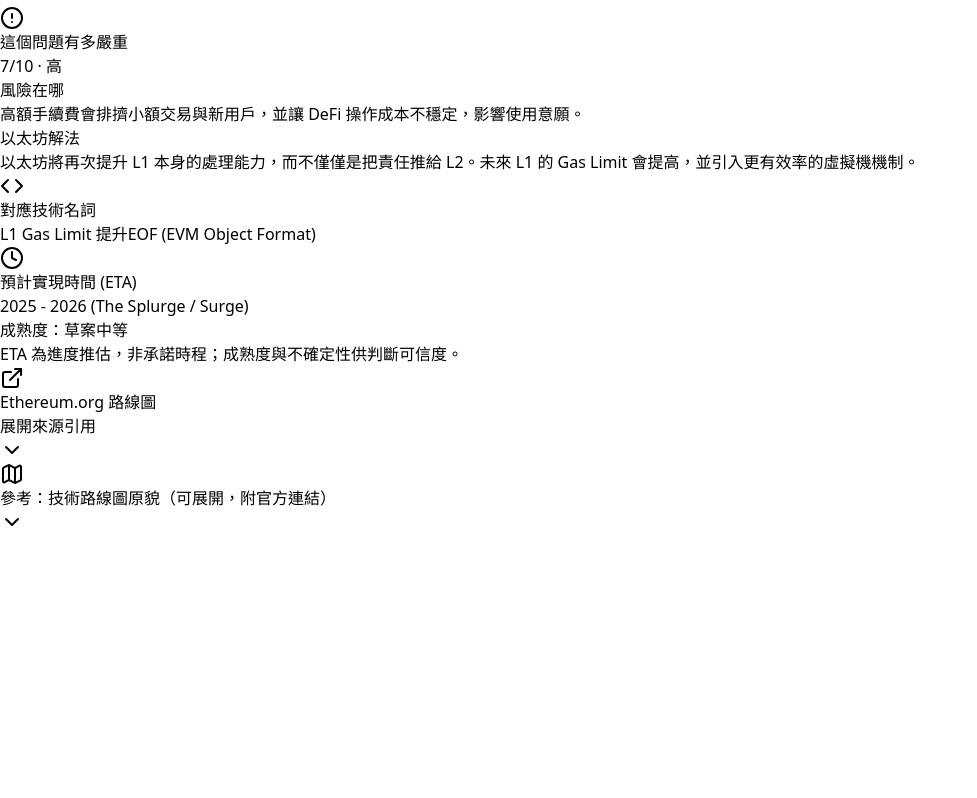
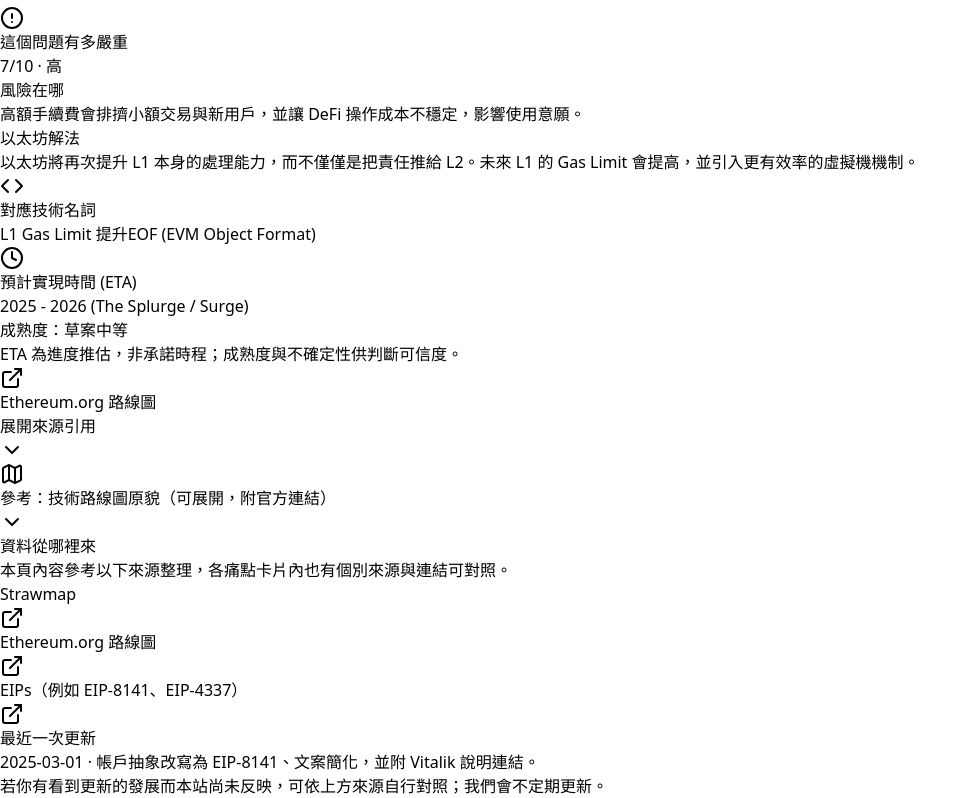
Before and after one commit to ASTROHSU/Ethereum-roadmap, a React (Vite) app: page / in a window 1280 px wide. Shown: the part 282-1080 px from the top of the page, without its empty margins (0-977 px from the left). Before the commit the page ends 816 px from the top, so only its background shows below. Built offline with nearby package versions, Linux system fonts and the light colour scheme.

Commit message:
feat: 頁底新增資料來源與最近更新區塊（透明度說明）
Made-with: Cursor

```diff
--- a/src/components/EthereumRoadmapUX.jsx
+++ b/src/components/EthereumRoadmapUX.jsx
@@ -83,6 +83,15 @@ const maturityLabels = {
   Mainnet: '主網',
 };
 const confidenceLabels = { low: '不確定性高', medium: '中等', high: '較確定' };
+
+// 網站資料透明度：讀者可確認資料來源與更新時間
+const LAST_UPDATED = '2025-03-01';
+const DATA_SOURCES = [
+  { label: 'Strawmap', url: 'https://strawmap.org/' },
+  { label: 'Ethereum.org 路線圖', url: 'https://ethereum.org/roadmap' },
+  { label: 'EIPs（例如 EIP-8141、EIP-4337）', url: 'https://eips.ethereum.org/' },
+];
+const RECENT_UPDATES = '帳戶抽象改寫為 EIP-8141、文案簡化，並附 Vitalik 說明連結。';
 
 // 編輯團隊維護的 JSON 資料庫：Category → Topics → Items
 const roadmapData = [
@@ -611,6 +620,44 @@ export default function EthereumRoadmapUX() {
             </div>
           )}
         </section>
+
+        {/* 資料來源與最近更新（頁面最下方） */}
+        <footer className="mt-12 pt-6 pb-8 border-t border-slate-200">
+          <div className="text-xs text-slate-500 space-y-3 max-w-2xl">
+            <div>
+              <span className="font-medium text-slate-600">資料從哪裡來</span>
+              <p className="mt-1">
+                本頁內容參考以下來源整理，各痛點卡片內也有個別來源與連結可對照。
+              </p>
+              <ul className="mt-2 space-y-1">
+                {DATA_SOURCES.map((s, i) => (
+                  <li key={i}>
+                    <a
+                      href={s.url}
+                      target="_blank"
+                      rel="noopener noreferrer"
+                      className="text-indigo-600 hover:text-indigo-800 inline-flex items-center gap-1"
+                    >
+                      {s.label}
+                      <ExternalLink className="w-3 h-3" />
+                    </a>
+                  </li>
+                ))}
+              </ul>
+            </div>
+            <div>
+              <span className="font-medium text-slate-600">最近一次更新</span>
+              <p className="mt-1">
+                <time dateTime={LAST_UPDATED}>{LAST_UPDATED}</time>
+                {' · '}
+                {RECENT_UPDATES}
+              </p>
+              <p className="mt-1 text-slate-400">
+                若你有看到更新的發展而本站尚未反映，可依上方來源自行對照；我們會不定期更新。
+              </p>
+            </div>
+          </div>
+        </footer>
       </main>
     </div>
   );
```
